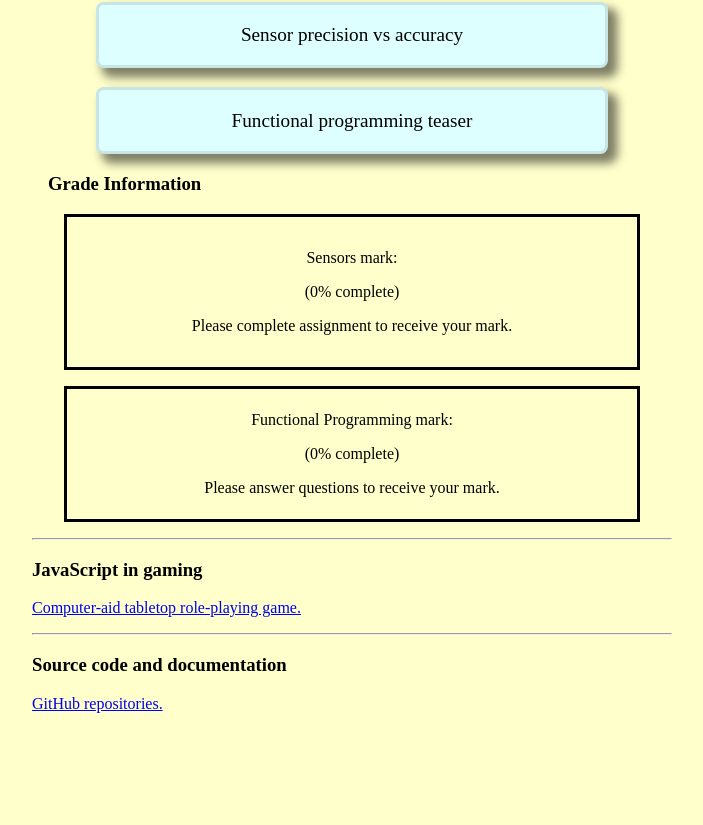
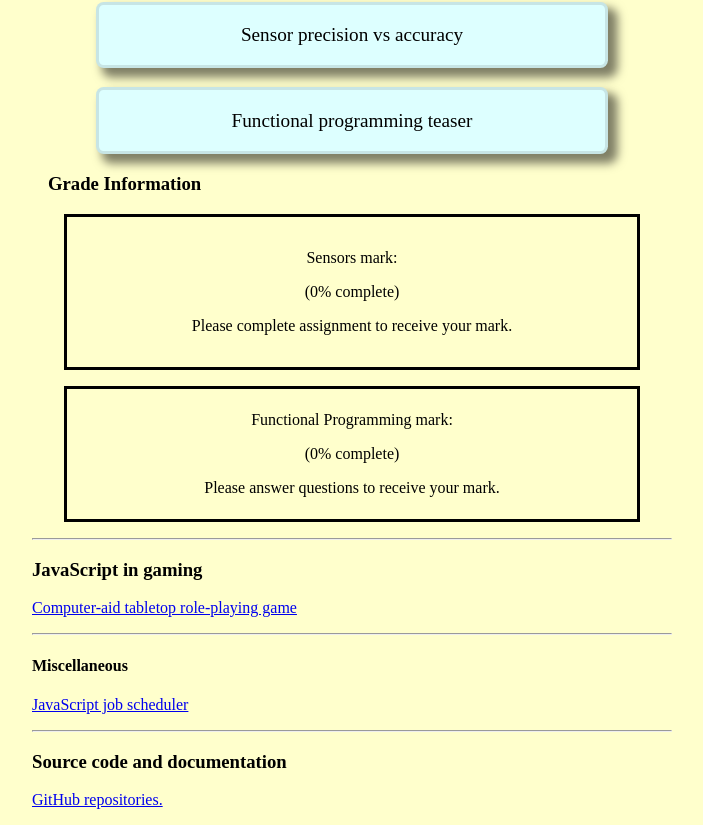
Before and after one commit to martinmphil/training_via_js, a Vue app: page /#/ in a window 1280 px wide. Shown: the part 313-1138 px from the top of the page, without its empty margins (288-991 px from the left). Before the commit the page ends 1042 px from the top, so only its background shows below. Built offline with nearby package versions, Linux system fonts and the light colour scheme.

Commit message:
linked to job scheduler in examples list

```diff
--- a/src/components/ExamplesList.vue
+++ b/src/components/ExamplesList.vue
@@ -12,18 +12,23 @@
     <h3>JavaScript in gaming</h3>
     <p>
       <a href="http://dancewith.co.uk/tabletop2019/">
-        Computer-aid tabletop role-playing game.
+        Computer-aid tabletop role-playing game
       </a>
     </p>
     <hr>
-    <div class="references">
+    <h4>Miscellaneous</h4>
+    <p>
+      <a href="https://job-scheduler.netlify.com/">
+        JavaScript job scheduler
+      </a>
+    </p>
+    <hr>
     <h3>Source code and documentation</h3>
     <p>
       <a href="https://github.com/martinmphil">
         GitHub repositories.
       </a>
     </p>
-    </div>
   </article>
 </template>
 
```
Lines whose indentation alone changed are shown as unchanged.
